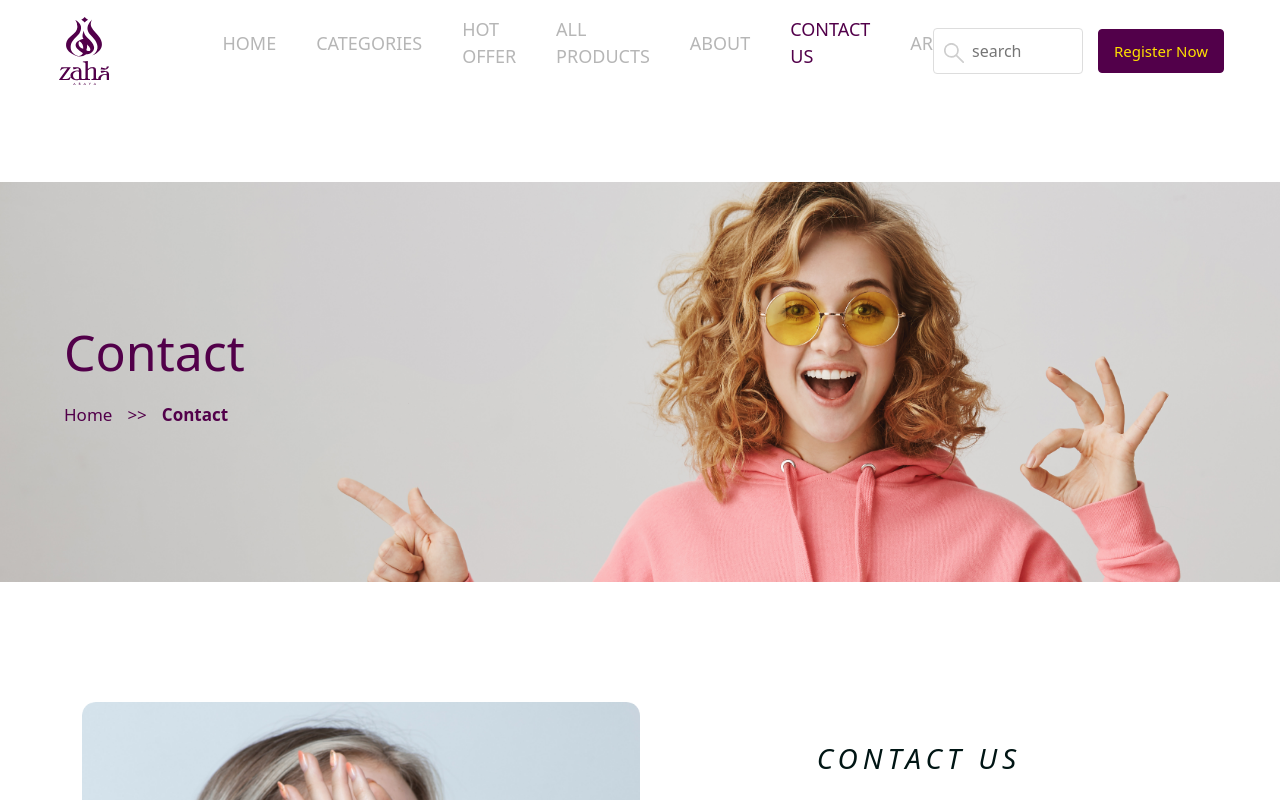
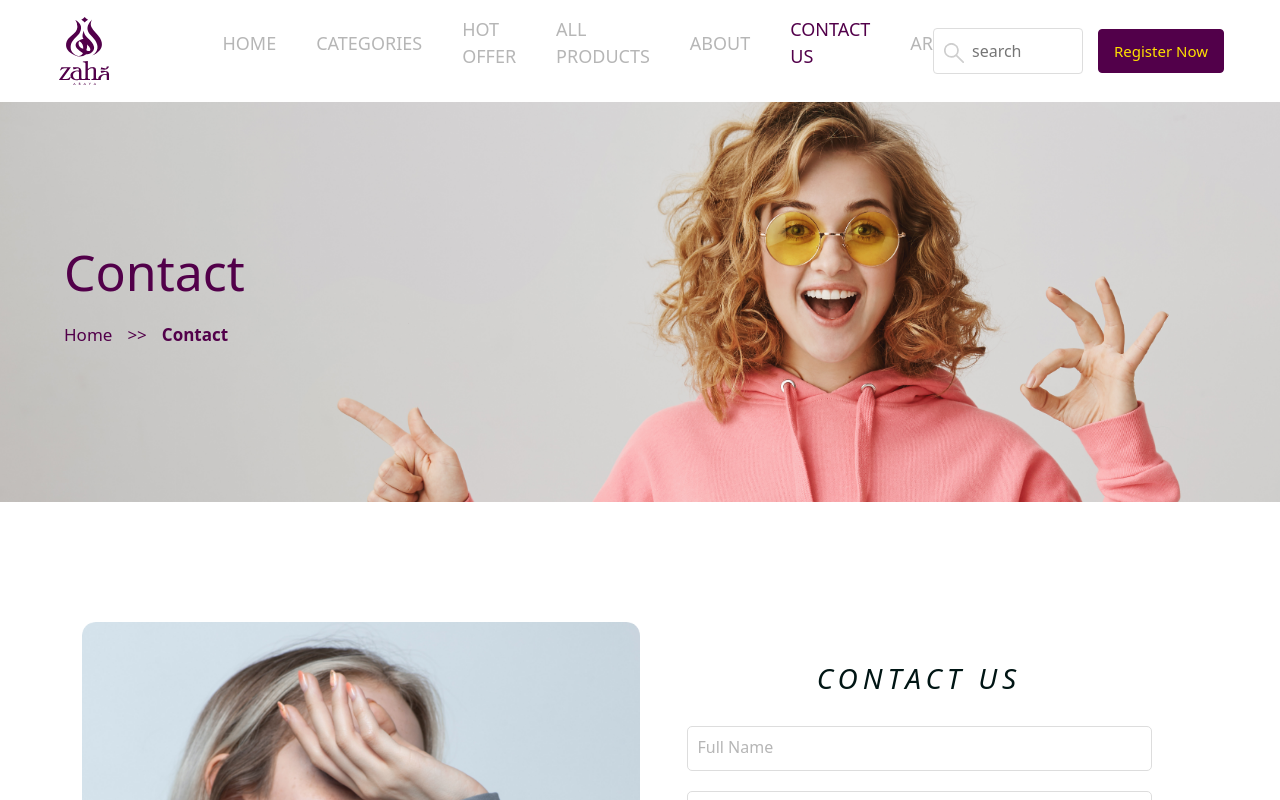
Before and after one commit to Khloud-M/zaha-store, a Vue app: page /contact in a window 1280 px wide. Shown: the top 800 px of the page. Built offline with nearby package versions, Linux system fonts and the light colour scheme.

Commit message:
edit margin

```diff
--- a/src/views/mainPage/TheContact.vue
+++ b/src/views/mainPage/TheContact.vue
@@ -82,8 +82,8 @@ export default {
 };
 </script>
 <style lang="scss" scoped>
-.contact{
-  margin:var(--marginTopBottom) 0 ;
+.container{
+  margin:var(--marginTopBottom) auto ;
   .contact_form{
     display: flex;
     flex-direction: row;
```
